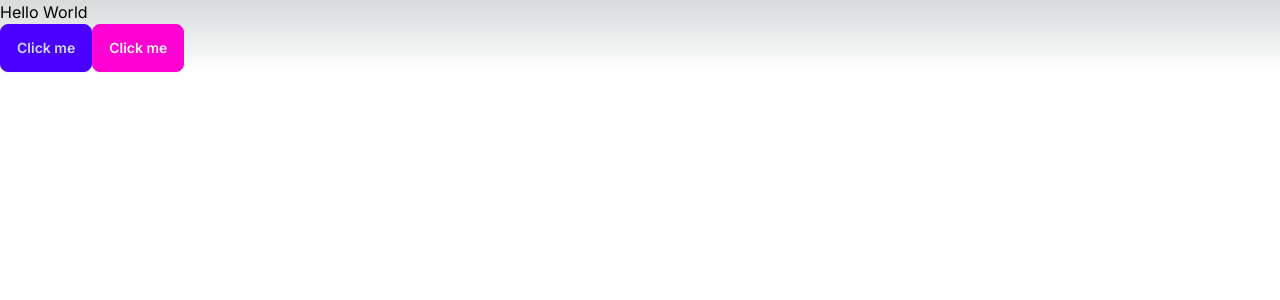
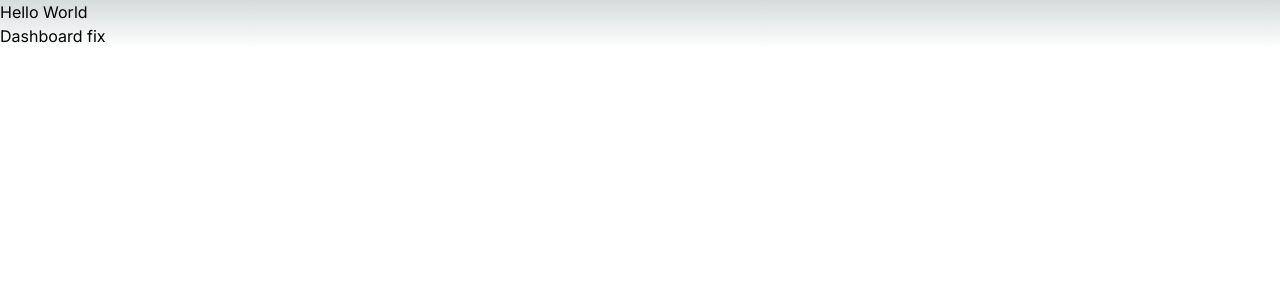
Before and after one commit to alexshibu1/feedback, a Next.js app: page / in a window 1280 px wide. Shown: the top 300 px of the page. Built offline with nearby package versions, Linux system fonts and the light colour scheme.

Commit message:
Add Link to dashboard page

```diff
--- a/app/page.js
+++ b/app/page.js
@@ -1,11 +1,13 @@
+import Link from "next/link";
 import Image from "next/image";
 
 export default function Home() {
   return (
-    <div>
-      <h1>Hello World</h1>
-      <button className="btn btn-primary">Click me</button>
-      <button className="btn btn-secondary">Click me</button>
-    </div>
+    <main>
+      <div>
+        <h1>Hello World</h1>
+      </div>
+      <Link href="/dashboard">Dashboard fix</Link>
+    </main>
   );
 }
```
